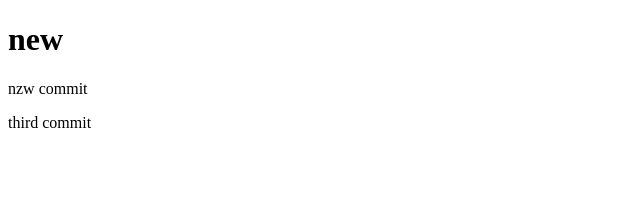
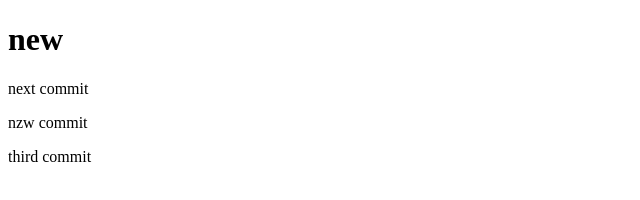
Before and after one commit to alphabah2018/wmnov2018, a plain HTML site: page index.html in a window 1280 px wide. Shown: the whole page, without its empty margins (0-640 px from the left). Drawn offline with Linux system fonts and the light colour scheme.

Commit message:
next commit

```diff
--- a/index.html
+++ b/index.html
@@ -6,6 +6,7 @@
   </head>
   <body>
   <h1>new</h1>
+  <p>next commit</p>
   <p>nzw commit</p>
   <p>third commit</p>
   </body>
```
